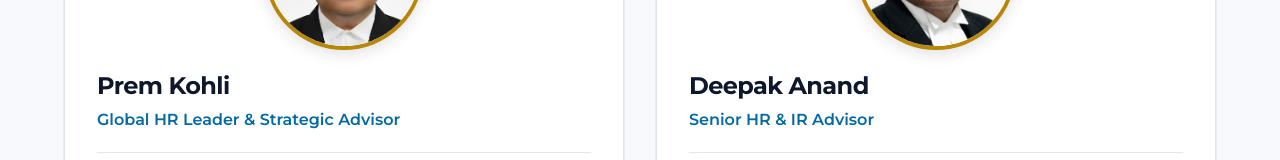
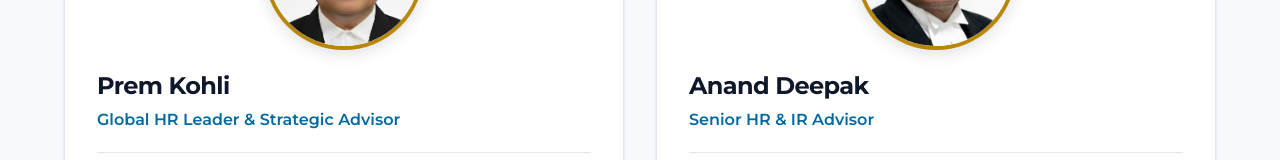
Before and after one commit to lawyalhr/lawyal-hr, a React app: page / in a window 1280 px wide. Shown: the part 5348-5508 px from the top of the page. Built offline with nearby package versions, Linux system fonts and the light colour scheme.

Commit message:
Founders name edit

```diff
--- a/src/components/Founders.js
+++ b/src/components/Founders.js
@@ -47,7 +47,7 @@ export default function Founders() {
           <li>Recognitions including Asia HR Awards & global employee engagement excellence</li>
         </FounderCard>
         <FounderCard
-          name="Deepak Anand"
+          name="Anand Deepak"
           role="Senior HR & IR Advisor"
           photo="images/founder-deepak-anand.png"
         >
```
Also changed, not shown: 1 other file (tests, documents, lock files or other folders).
